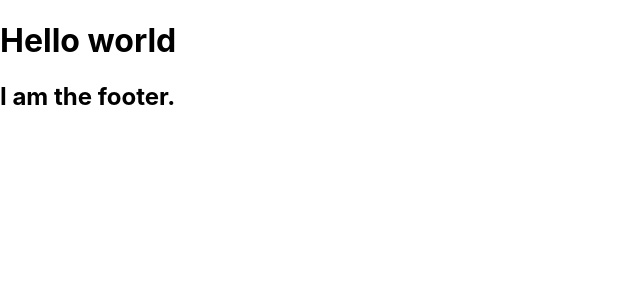
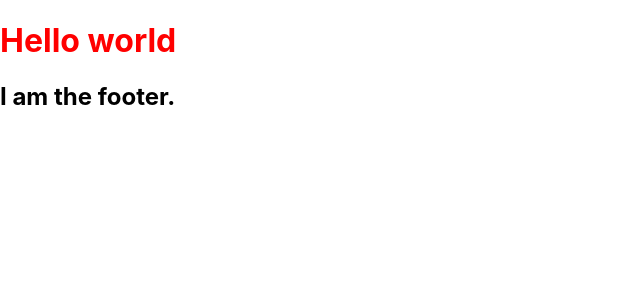
Before and after one commit to eystein/ztm-nextjs-coffeeshop, a Next.js app: page /hello in a window 1280 px wide. Shown: the top 300 px of the page, without its empty margins (0-640 px from the left). Built offline with nearby package versions, Linux system fonts and the light colour scheme.

Commit message:
Test CSS module

```diff
--- a/pages/hello.js
+++ b/pages/hello.js
@@ -1,5 +1,7 @@
-const hello = () => {
-	return <h1>Hello world</h1>;
+import styles from '../styles/Hello.module.css'
+
+const Hello = () => {
+	return <h1 className={styles.container}>Hello world</h1>;
 }
 
-export default hello;
+export default Hello;
--- /dev/null
+++ b/pages/world.js
@@ -0,0 +1,5 @@
+const World = () => {
+	return <h1>World</h1>;
+}
+
+export default World;
--- /dev/null
+++ b/styles/Hello.module.css
@@ -0,0 +1,3 @@
+.container {
+	color: red;
+}
```
